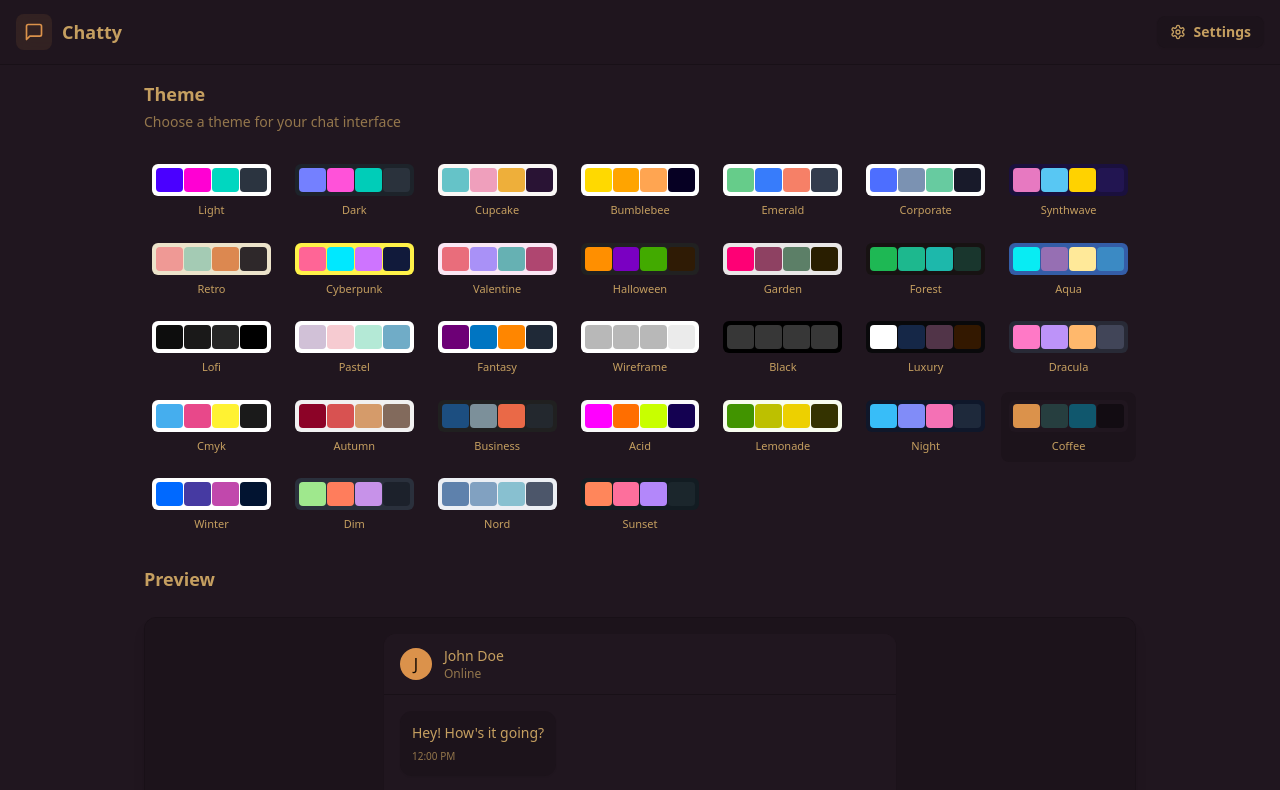
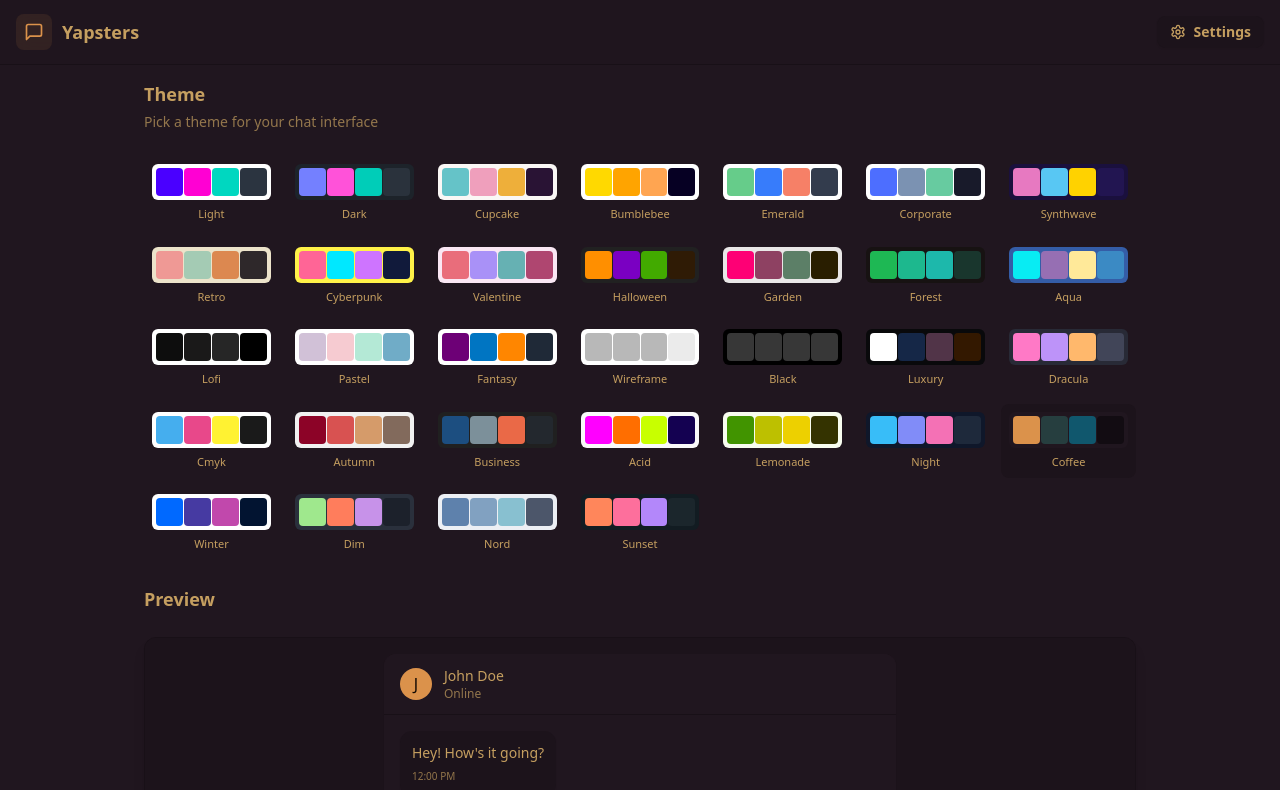
Before and after one commit to nnerb/chat-app, a React (Vite) app in the folder client/: page /settings in a window 1280 px wide. Shown: the top 790 px of the page. Built offline with nearby package versions, Linux system fonts and the light colour scheme; no server answers.

Commit message:
split the code for settings page

```diff
--- a/client/src/App.tsx
+++ b/client/src/App.tsx
@@ -4,7 +4,7 @@ import HomePage from "./pages/home";
 import SignUpPage from "./pages/sign-up";
 import LoginPage from "./pages/login";
 import ProfilePage from "./pages/profile";
-import SettingsPage from "./pages/settings";
+import SettingsPage from "./pages/settings/settings";
 import { useAuthStore } from "./store/useAuthStore";
 import { useEffect } from "react";
 import { Loader2 } from "lucide-react";
--- a/client/src/components/navbar.tsx
+++ b/client/src/components/navbar.tsx
@@ -17,7 +17,7 @@ const Navbar = () => {
               <div className="size-9 rounded-lg bg-primary/10 flex items-center justify-center">
                 <MessageSquare className="w-5 h-5 text-primary" />
               </div>
-              <h1 className="text-lg font-bold">Chatty</h1>
+              <h1 className="text-lg font-bold">Yapsters</h1>
             </Link>
           </div>
 
--- a/client/src/pages/settings.tsx
+++ /dev/null
@@ -1,116 +0,0 @@
-import { THEMES } from "../constants";
-import { useThemeStore } from "../store/useThemeStore";
-import { Send } from "lucide-react";
-
-const PREVIEW_MESSAGES = [
-  { id: 1, content: "Hey! How's it going?", isSent: false },
-  { id: 2, content: "I'm doing great! Just working on some new features.", isSent: true },
-];
-
-const SettingsPage = () => {
-  const { theme, setTheme } = useThemeStore();
-
-  return (
-    <div className="min-h-screen container mx-auto px-4 max-w-5xl flex flex-col justify-center">
-      <div className="space-y-6 pt-20 pb-12">
-        <div className="flex flex-col gap-1">
-          <h2 className="text-lg font-semibold">Theme</h2>
-          <p className="text-sm text-base-content/70">Choose a theme for your chat interface</p>
-        </div>
-
-        <div className="grid grid-cols-3 sm:grid-cols-[repeat(auto-fit,minmax(130px,1fr))] gap-2">
-          {THEMES.map((t) => (
-            <button
-              key={t}
-              className={`
-                group flex flex-col items-center gap-1.5 p-2 rounded-lg transition-colors
-                ${theme === t ? "bg-base-200" : "hover:bg-base-200/50"}
-              `}
-              onClick={() => setTheme(t)}
-            >
-              <div className="relative h-8 w-full rounded-md overflow-hidden" data-theme={t}>
-                <div className="absolute inset-0 grid grid-cols-4 gap-px p-1">
-                  <div className="rounded bg-primary"></div>
-                  <div className="rounded bg-secondary"></div>
-                  <div className="rounded bg-accent"></div>
-                  <div className="rounded bg-neutral"></div>
-                </div>
-              </div>
-              <span className="text-[11px] font-medium truncate w-full text-center">
-                {t.charAt(0).toUpperCase() + t.slice(1)}
-              </span>
-            </button>
-          ))}
-        </div>
-
-        {/* Preview Section */}
-        <h3 className="text-lg font-semibold mb-3">Preview</h3>
-        <div className="rounded-xl border border-base-300 overflow-hidden bg-base-100 shadow-lg">
-          <div className="p-4 bg-base-200">
-            <div className="max-w-lg mx-auto">
-              {/* Mock Chat UI */}
-              <div className="bg-base-100 rounded-xl shadow-sm overflow-hidden">
-                {/* Chat Header */}
-                <div className="px-4 py-3 border-b border-base-300 bg-base-100">
-                  <div className="flex items-center gap-3">
-                    <div className="w-8 h-8 rounded-full bg-primary flex items-center justify-center text-primary-content font-medium">
-                      J
-                    </div>
-                    <div>
-                      <h3 className="font-medium text-sm">John Doe</h3>
-                      <p className="text-xs text-base-content/70">Online</p>
-                    </div>
-                  </div>
-                </div>
-
-                {/* Chat Messages */}
-                <div className="p-4 space-y-4 min-h-[200px] max-h-[200px] overflow-y-auto bg-base-100">
-                  {PREVIEW_MESSAGES.map((message) => (
-                    <div
-                      key={message.id}
-                      className={`flex ${message.isSent ? "justify-end" : "justify-start"}`}
-                    >
-                      <div
-                        className={`
-                          max-w-[80%] rounded-xl p-3 shadow-sm
-                          ${message.isSent ? "bg-primary text-primary-content" : "bg-base-200"}
-                        `}
-                      >
-                        <p className="text-sm">{message.content}</p>
-                        <p
-                          className={`
-                            text-[10px] mt-1.5
-                            ${message.isSent ? "text-primary-content/70" : "text-base-content/70"}
-                          `}
-                        >
-                          12:00 PM
-                        </p>
-                      </div>
-                    </div>
-                  ))}
-                </div>
-
-                {/* Chat Input */}
-                <div className="p-4 border-t border-base-300 bg-base-100">
-                  <div className="flex gap-2">
-                    <input
-                      type="text"
-                      className="input input-bordered flex-1 text-sm h-10"
-                      placeholder="Type a message..."
-                      value="This is a preview"
-                      readOnly
-                    />
-                    <button className="btn btn-primary h-10 min-h-0">
-                      <Send size={18} />
-                    </button>
-                  </div>
-                </div>
-              </div>
-            </div>
-          </div>
-        </div>
-      </div>
-    </div>
-  );
-};
-export default SettingsPage;
--- /dev/null
+++ b/client/src/pages/settings/components/chat-preview.tsx
@@ -0,0 +1,76 @@
+import { Send } from "lucide-react";
+
+const ChatPreview = () => {
+  const PREVIEW_MESSAGES = [
+    { id: 1, content: "Hey! How's it going?", isSent: false },
+    { id: 2, content: "I'm doing great! Just working on some new features.", isSent: true },
+  ];
+  return (
+    <div className="rounded-xl border border-base-300 overflow-hidden bg-base-100 shadow-lg">
+      <div className="p-4 bg-base-200">
+        <div className="max-w-lg mx-auto">
+          {/* Mock Chat UI */}
+          <div className="bg-base-100 rounded-xl shadow-sm overflow-hidden">
+            {/* Chat Header */}
+            <div className="px-4 py-3 border-b border-base-300 bg-base-100">
+              <div className="flex items-center gap-3">
+                <div className="w-8 h-8 rounded-full bg-primary flex items-center justify-center text-primary-content font-medium">
+                  J
+                </div>
+                <div>
+                  <h3 className="font-medium text-sm">John Doe</h3>
+                  <p className="text-xs text-base-content/70">Online</p>
+                </div>
+              </div>
+            </div>
+
+            {/* Chat Messages */}
+            <div className="p-4 space-y-4 min-h-[200px] max-h-[200px] overflow-y-auto bg-base-100">
+              {PREVIEW_MESSAGES.map((message) => (
+                <div
+                  key={message.id}
+                  className={`flex ${message.isSent ? "justify-end" : "justify-start"}`}
+                >
+                  <div
+                    className={`
+                      max-w-[80%] rounded-xl p-3 shadow-sm
+                      ${message.isSent ? "bg-primary text-primary-content" : "bg-base-200"}
+                    `}
+                  >
+                    <p className="text-sm">{message.content}</p>
+                    <p
+                      className={`
+                        text-[10px] mt-1.5
+                        ${message.isSent ? "text-primary-content/70" : "text-base-content/70"}
+                      `}
+                    >
+                      12:00 PM
+                    </p>
+                  </div>
+                </div>
+              ))}
+            </div>
+
+            {/* Chat Input */}
+            <div className="p-4 border-t border-base-300 bg-base-100">
+              <div className="flex gap-2">
+                <input
+                  type="text"
+                  className="input input-bordered flex-1 text-sm h-10"
+                  placeholder="Type a message..."
+                  value="This is a preview"
+                  readOnly
+                />
+                <button className="btn btn-primary h-10 min-h-0">
+                  <Send size={18} />
+                </button>
+              </div>
+            </div>
+          </div>
+        </div>
+      </div>
+    </div>
+   );
+}
+
+export default ChatPreview;
--- /dev/null
+++ b/client/src/pages/settings/components/settings-header.tsx
@@ -0,0 +1,17 @@
+interface SettingsHeaderProps  {
+  title: string;
+  description: string;
+}
+const SettingsHeader: React.FC<SettingsHeaderProps> = ({
+  title,
+  description
+}) => {
+  return (
+    <header className="flex flex-col gap-1">
+      <h2 className="text-lg font-semibold">{title}</h2>
+      <p className="text-sm text-base-content/70">{description}</p>
+    </header>
+   );
+}
+
+export default SettingsHeader;
--- /dev/null
+++ b/client/src/pages/settings/components/theme-grid.tsx
@@ -0,0 +1,36 @@
+import { THEMES } from "../../../constants";
+import { useThemeStore } from "../../../store/useThemeStore";
+
+const ThemeGrid = () => {
+
+  const { theme, setTheme } = useThemeStore();
+
+  return (
+    <div className="grid grid-cols-3 sm:grid-cols-[repeat(auto-fit,minmax(130px,1fr))] gap-2">
+      {THEMES.map((t) => (
+        <button
+          key={t}
+          className={`
+            group flex flex-col items-center gap-1.5 p-2 rounded-lg transition-colors
+            ${theme === t ? "bg-base-200" : "hover:bg-base-200/50"}
+          `}
+          onClick={() => setTheme(t)}
+        >
+          <div className="relative w-full rounded-md" data-theme={t}>
+            <div className="flex justify-center gap-px p-1 items-center">
+              <div className="rounded bg-primary size-7 w-full"></div>
+              <div className="rounded bg-secondary size-7 w-full"></div>
+              <div className="rounded bg-accent size-7 w-full"></div>
+              <div className="rounded bg-neutral size-7 w-full"></div>
+            </div>
+          </div>
+          <span className="text-[11px] font-medium truncate w-full text-center">
+            {t.charAt(0).toUpperCase() + t.slice(1)}
+          </span>
+        </button>
+      ))}
+    </div>
+   );
+}
+
+export default ThemeGrid;
--- /dev/null
+++ b/client/src/pages/settings/settings.tsx
@@ -0,0 +1,20 @@
+
+import ChatPreview from "./components/chat-preview";
+import SettingsHeader from "./components/settings-header";
+import ThemeGrid from "./components/theme-grid";
+
+const SettingsPage = () => {
+
+  return (
+    <div className="min-h-screen container mx-auto px-4 max-w-5xl flex flex-col justify-center">
+      <div className="space-y-6 pt-20 pb-12">
+        <SettingsHeader title="Theme" description="Pick a theme for your chat interface"/>
+        <ThemeGrid/>
+        {/* Preview Section */}
+        <h3 className="text-lg font-semibold mb-3">Preview</h3>
+       <ChatPreview />
+      </div>
+    </div>
+  );
+};
+export default SettingsPage;
```
